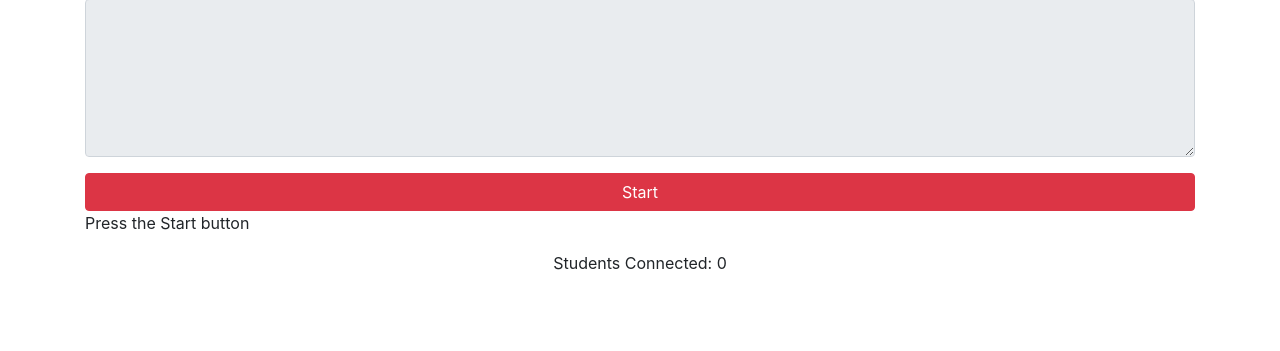
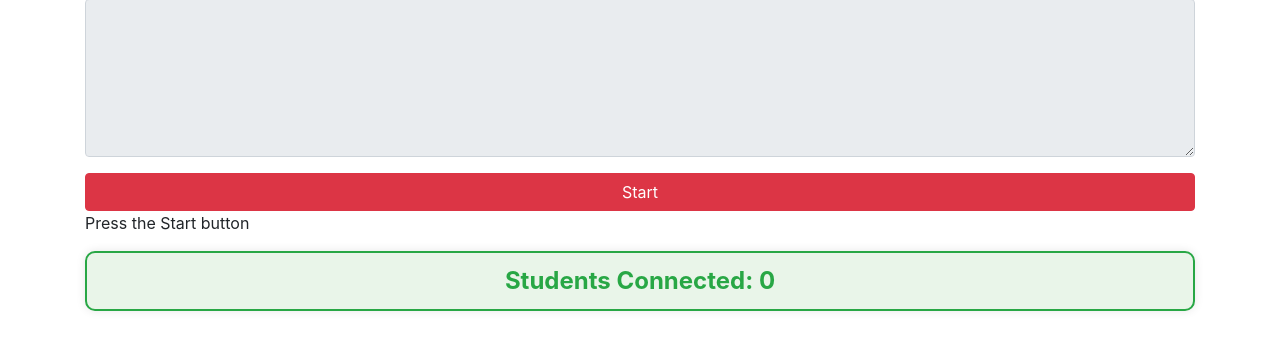
Before and after one commit to MGASALUCAS/trans_api, a Flask app: page /lecture in a window 1280 px wide. Shown: the part 105-456 px from the top of the page. Run offline with Flask 3, Linux system fonts and the light colour scheme; some libraries are stand-ins or nearby versions.

```diff
--- a/main.py
+++ b/main.py
@@ -187,7 +187,6 @@ def handle_transcribe(data):
     emit('update_transcription', {'text': transcription}, broadcast=True)
 
 
-
 @socketio.on('connect')
 def handle_connect():
     global students_connected
@@ -247,8 +246,9 @@ def download():
     with open(file_path, 'wb') as f:
         f.write(pdf_buffer.getvalue())
 
-    # Return the PDF file path
-    return file_path
+    # Return the PDF file path and success message.
+    success_message = f"Your session document has been saved as '{filename}'"
+    return redirect(url_for('student', success_message=success_message))
 
 
 if __name__ == '__main__':
--- a/templates/instructor.html
+++ b/templates/instructor.html
@@ -6,6 +6,20 @@
     <link rel="stylesheet" href="https://cdn.jsdelivr.net/npm/bootstrap@4.6.0/dist/css/bootstrap.min.css">
     <script src="https://cdnjs.cloudflare.com/ajax/libs/socket.io/3.1.3/socket.io.min.js"></script>
 </head>
+
+<style>
+            #student-count {
+            font-size: 1.5em;
+            color: #28a745;
+            font-weight: bold;
+            background-color: #e9f5e9;
+            padding: 10px;
+            border-radius: 10px;
+            border: 2px solid #28a745;
+            box-shadow: 0 0 10px rgba(0, 0, 0, 0.1);
+        }
+</style>
+
 <body>
     <div class="container">
         <h1 class="text-center mt-5">Instructor Page</h1>
```
Also changed, not shown: 3 other files.
